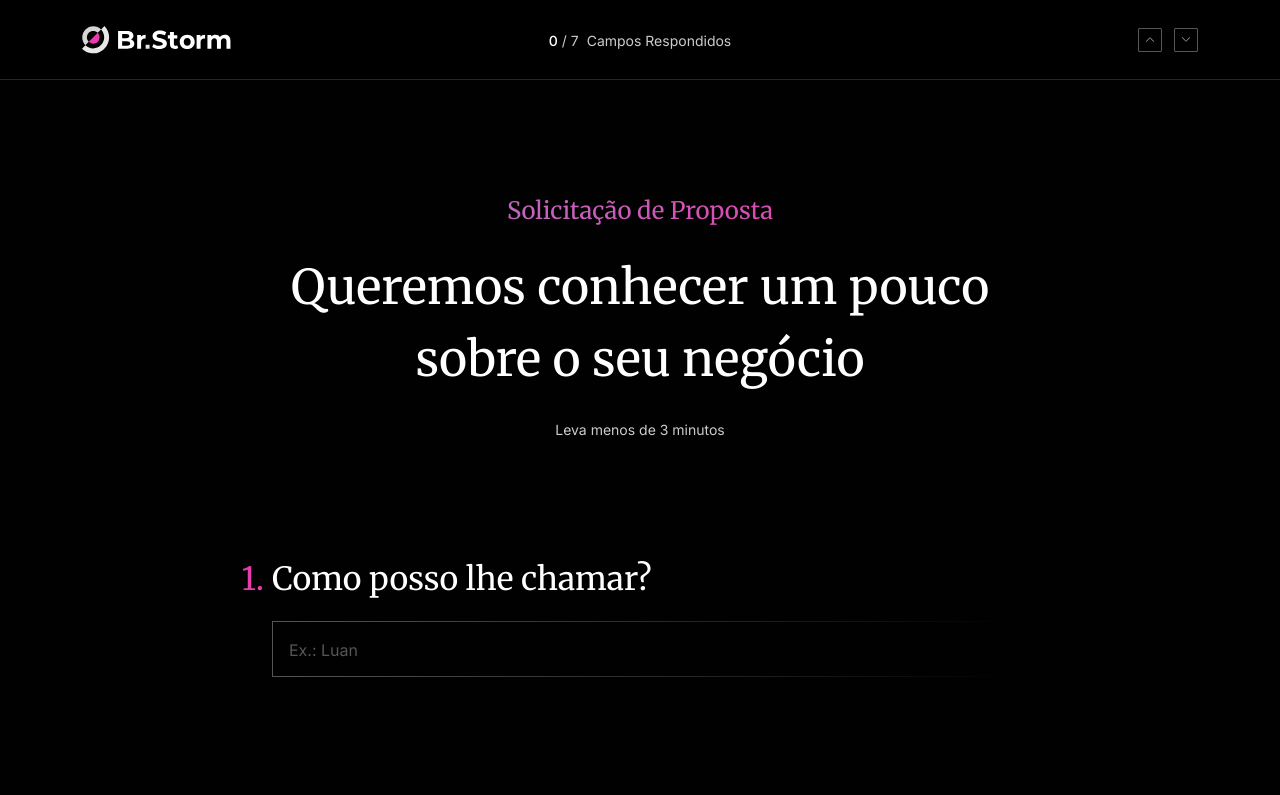
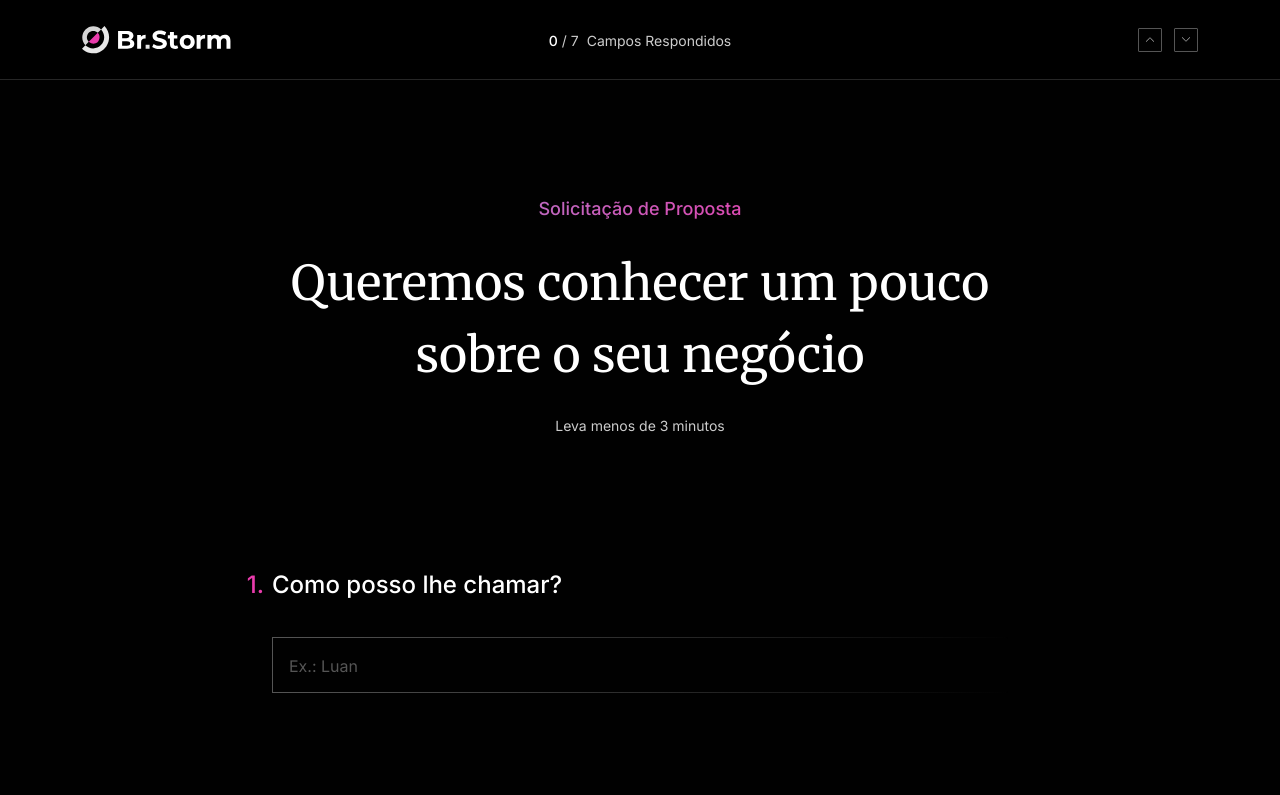
Before and after one commit to brstorm-design/website-brstorm, a Next.js app: page /form/contact in a window 1280 px wide. Shown: the top 795 px of the page. Built offline with nearby package versions, Linux system fonts and the light colour scheme.

Commit message:
Form typography adjustments

```diff
--- a/src/components/contact/form/Cover/index.js
+++ b/src/components/contact/form/Cover/index.js
@@ -8,7 +8,7 @@ export default function Cover({ content }) {
         <div className="row">
           <div className="col-12">
             <div className={styles.text}>
-              <h4 className="gradient-bg">{content.subTitle}</h4>
+              <p className="overline gradient-bg">{content.subTitle}</p>
               <h1>{content.title}</h1>
               <small>{content.timeToFill}</small>
             </div>
--- a/src/components/contact/form/FormQuestion/FormQuestion.module.scss
+++ b/src/components/contact/form/FormQuestion/FormQuestion.module.scss
@@ -57,9 +57,11 @@
     }
   }
 
-  h3 {
+  h2 {
     position: relative;
     font-weight: 500;
+    font-size: 24px;
+    font-family: Inter, 'sans-serif';
     margin-bottom: 0;
 
     &::before {
--- a/src/components/contact/form/FormQuestion/index.js
+++ b/src/components/contact/form/FormQuestion/index.js
@@ -74,7 +74,7 @@ export default function FormQuestion({ children, title, helperText, required, na
       onBlur={handleFocus}
     >
       <div className={styles.title}>
-        <h3>{name ? name : ''}{title} {required ? '' : <small style={{ display: display }}>(Opcional)</small>}</h3>
+        <h2>{name ? name : ''}{title} {required ? '' : <small style={{ display: display }}>(Opcional)</small>}</h2>
         <div>
           <small>Selecione alguma das opções abaixo</small>
           <ErrorIcon />
```
